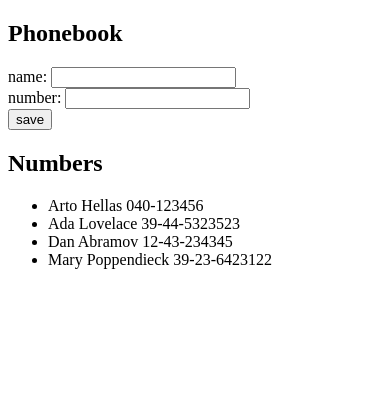
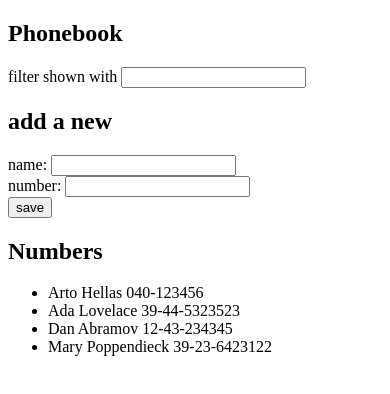
Before and after one commit to stu2101/fullStackOpen, a React (Create React App) app in the folder part2/phonebook/: page / in a window 390 px wide. Shown: the top 394 px of the page. Built offline with nearby package versions, Linux system fonts and the light colour scheme.

Commit message:
phonebook step 4

```diff
--- a/part2/phonebook/src/App.js
+++ b/part2/phonebook/src/App.js
@@ -3,6 +3,8 @@ import Person from './components/Person'
 
 const App = () => {
 
+    // REMOVE DUMMY DATA WHEN DONE
+    // REMOVE DUMMY DATA WHEN DONE
     const [persons, setPersons] = useState([
         { name: 'Arto Hellas', number: '040-123456', id: 1 },
         { name: 'Ada Lovelace', number: '39-44-5323523', id: 2 },
@@ -11,6 +13,7 @@ const App = () => {
     ])
     const [newName, setNewName] = useState(' ')
     const [newNumber, setNewNumber] = useState(' ')
+    const [filter, setFilter] = useState('');
 
     const addNumber = (event) => {
         event.preventDefault();
@@ -44,18 +47,27 @@ const App = () => {
     }
 
     const handleNameChange = (event) => {
-        console.log(`Name: ${event.target.value}`)
+        // console.log(`Name: ${event.target.value}`)
         setNewName(event.target.value)
     }
 
     const handleNumberChange = (event) => {
-        console.log(`Number: ${event.target.value}`);
+        // console.log(`Number: ${event.target.value}`);
         setNewNumber(event.target.value)
+    }
+
+    const handleFilterChange = (event) => {
+        // console.log('filter value is ' + event.target.value);
+        setFilter(event.target.value)
     }
 
     return (
         <div>
             <h2>Phonebook</h2>
+            <form>
+                filter shown with <input onChange={handleFilterChange}/>
+            </form>
+            <h2>add a new</h2>
             <form onSubmit={addNumber}>
                 <div>
                     name: <input value={newName} onChange={handleNameChange} />
@@ -67,7 +79,7 @@ const App = () => {
             </form>
             <h2>Numbers</h2>
             <ul>
-                {persons.map(person => <Person key={person.name} person={person} />)}
+                {persons.filter(person => person.name.toLowerCase().includes(filter.toLowerCase())).map(person => <Person key={person.name} person={person} />)}
             </ul>
         </div>
 
```
